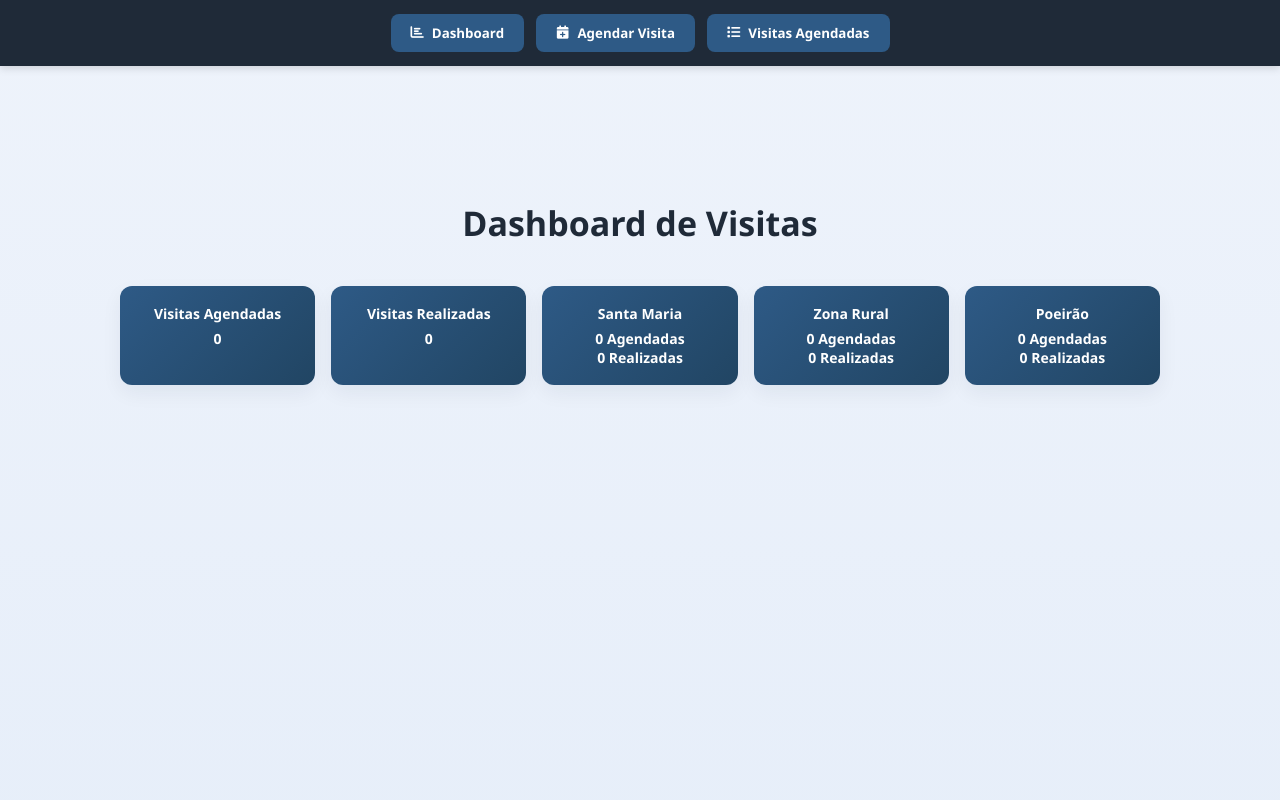
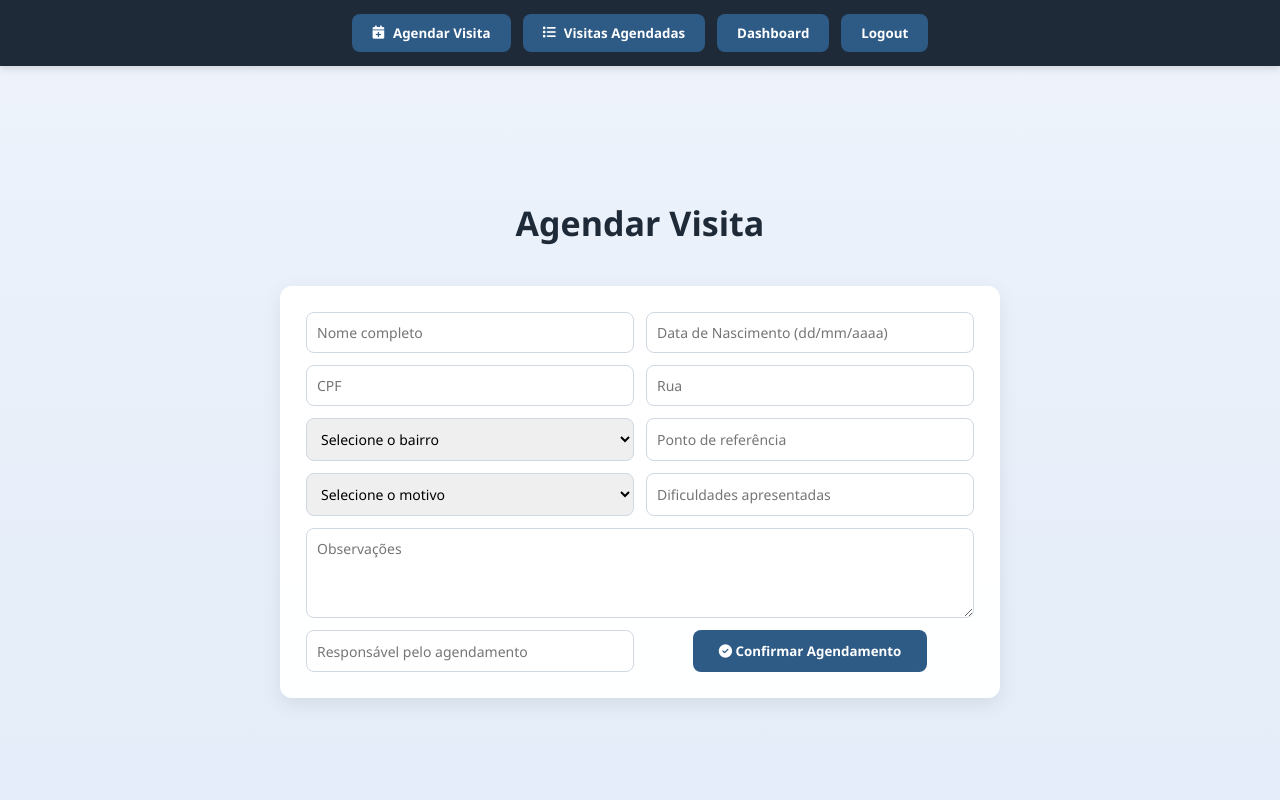
Before and after one commit to assistenciapb/Visitas, a plain HTML site: page site.html in a window 1280 px wide. Shown: the top 800 px of the page. Drawn offline with nearby package versions, Linux system fonts and the light colour scheme; no server answers.

Commit message:
Update site.html

```diff
--- a/site.html
+++ b/site.html
@@ -18,40 +18,11 @@
 
   <!-- Barra fixa -->
   <header>
-    <button onclick="scrollToSection('dashboard')"><i class="fas fa-chart-bar"></i> Dashboard</button>
     <button onclick="scrollToSection('agendamento')"><i class="fas fa-calendar-plus"></i> Agendar Visita</button>
     <button onclick="scrollToSection('visitas')"><i class="fas fa-list"></i> Visitas Agendadas</button>
+    <button onclick="window.open('dashboard.html', '_blank')">Dashboard</button>
+    <button id="logoutBtn">Logout</button>
   </header>
-
-  <!-- Seção Dashboard -->
-  <section id="dashboard">
-    <h2>Dashboard de Visitas</h2>
-    <div class="dashboard-cards">
-      <div class="dashboard-card">
-        <p class="card-title">Visitas Agendadas</p>
-        <p class="card-value" id="totalAgendadas">0</p>
-      </div>
-      <div class="dashboard-card">
-        <p class="card-title">Visitas Realizadas</p>
-        <p class="card-value" id="totalRealizadas">0</p>
-      </div>
-      <div class="dashboard-card bairro-card">
-        <p class="card-title">Santa Maria</p>
-        <p class="card-value" id="bairroSantaMariaAgendadas">0 Agendadas</p>
-        <p class="card-value" id="bairroSantaMariaRealizadas">0 Realizadas</p>
-      </div>
-      <div class="dashboard-card bairro-card">
-        <p class="card-title">Zona Rural</p>
-        <p class="card-value" id="bairroZonaRuralAgendadas">0 Agendadas</p>
-        <p class="card-value" id="bairroZonaRuralRealizadas">0 Realizadas</p>
-      </div>
-      <div class="dashboard-card bairro-card">
-        <p class="card-title">Poeirão</p>
-        <p class="card-value" id="bairroPoeiraoAgendadas">0 Agendadas</p>
-        <p class="card-value" id="bairroPoeiraoRealizadas">0 Realizadas</p>
-      </div>
-    </div>
-  </section>
 
   <!-- Seção Agendamento -->
   <section id="agendamento">
@@ -68,7 +39,15 @@
         <option value="Poeirão">Poeirão</option>
       </select>
       <input type="text" name="referencia" placeholder="Ponto de referência" />
-      <input type="text" name="motivo" placeholder="Motivo da visita" required />
+      <div>
+    <select name="motivo" required>
+      <option value="">Selecione o motivo</option>
+      <option value="Unipessoal">Unipessoal</option>
+      <option value="Exclusão de Familiar">Exclusão de Familiar</option>
+      <option value="Transferência">Transferência</option>
+      <option value="Outros">Outros</option>
+    </select>
+  </div>
       <input type="text" name="dificuldades" placeholder="Dificuldades apresentadas" />
       <textarea name="observacoes" placeholder="Observações"></textarea>
       <input type="text" name="responsavel" placeholder="Responsável pelo agendamento" required />
```
